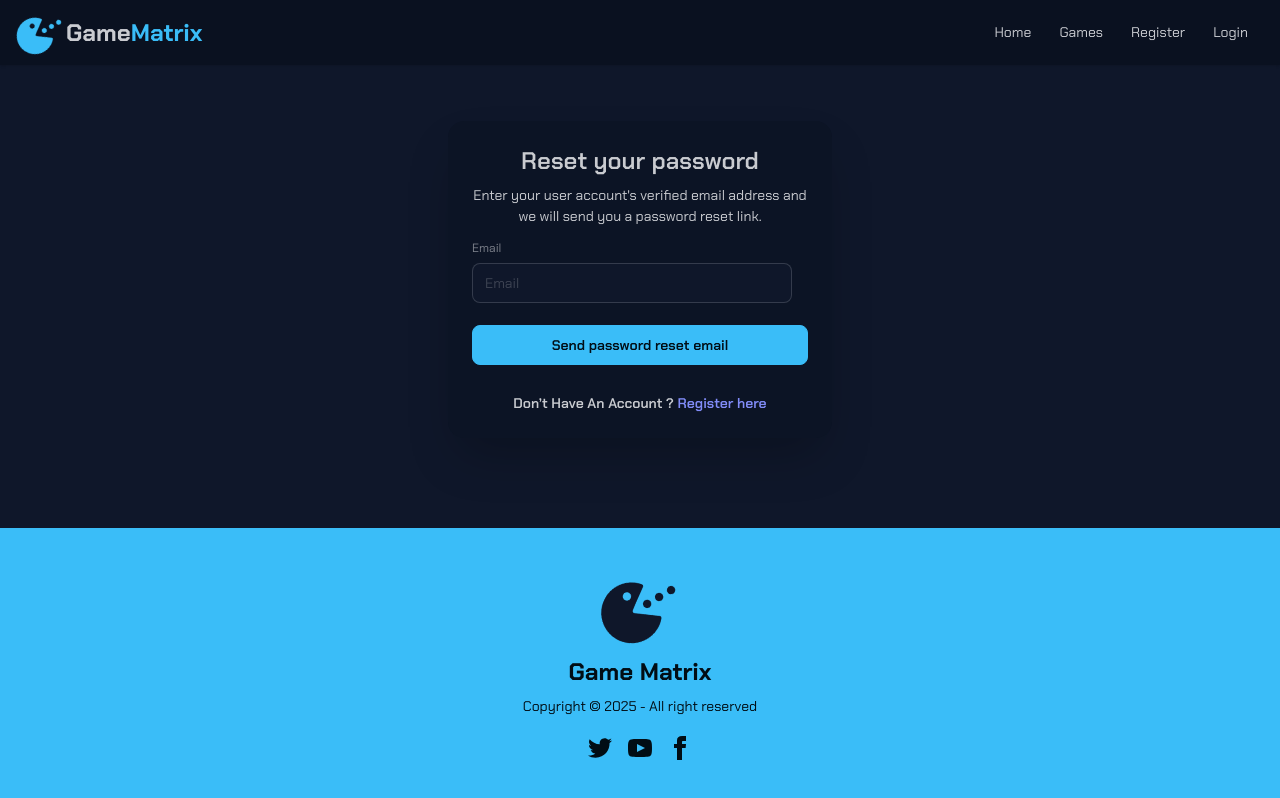
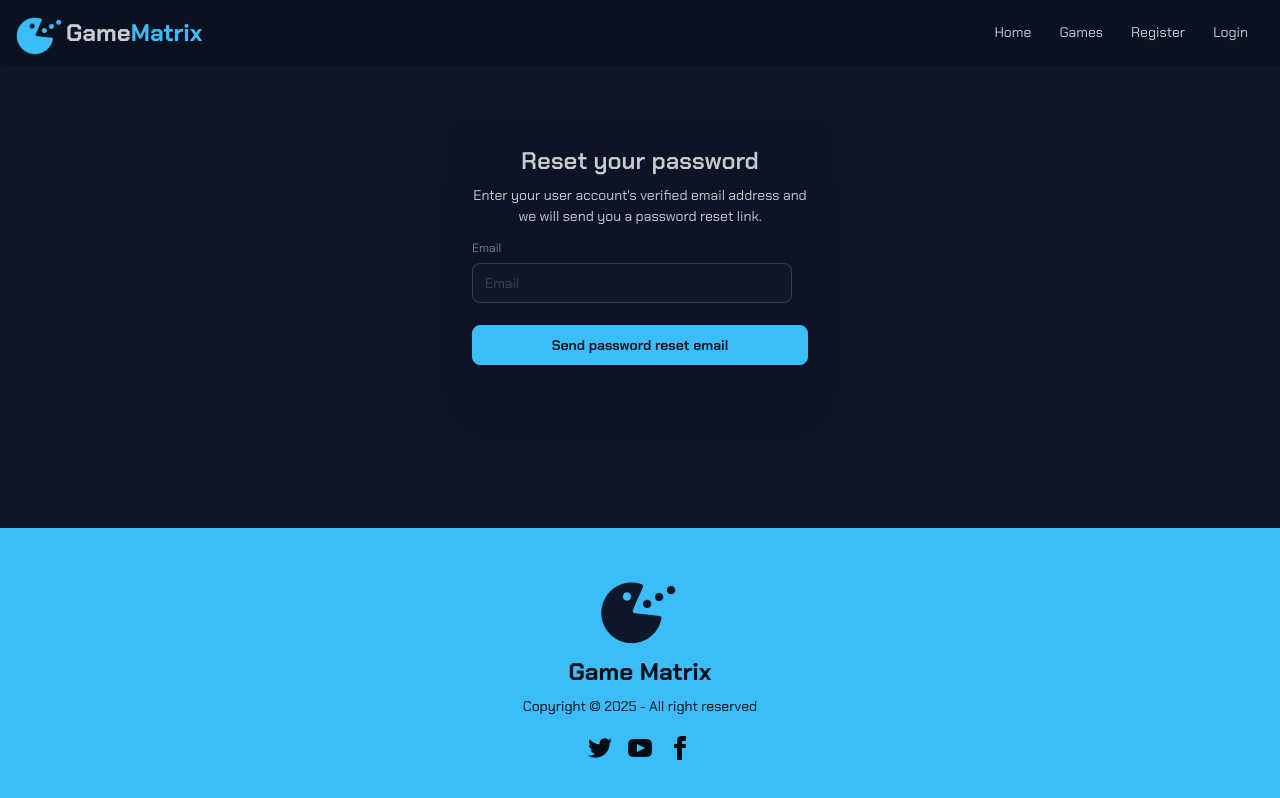
Before and after one commit to sagormajomder/game-matrix, a React (Vite) app: page /reset-password in a window 1280 px wide. Built offline with nearby package versions, Linux system fonts and the light colour scheme; no server answers.

Commit message:
Remove registration prompt from Reset Password page

```diff
--- a/src/pages/ResetPasswordPage.jsx
+++ b/src/pages/ResetPasswordPage.jsx
@@ -53,12 +53,6 @@ export default function ResetPasswordPage() {
               </button>
             </fieldset>
           </form>
-          <p className="text-center font-semibold">
-            Don’t Have An Account ?{" "}
-            <Link to="/register" className="text-secondary">
-              Register here
-            </Link>
-          </p>
         </div>
       </div>
     </section>
```
